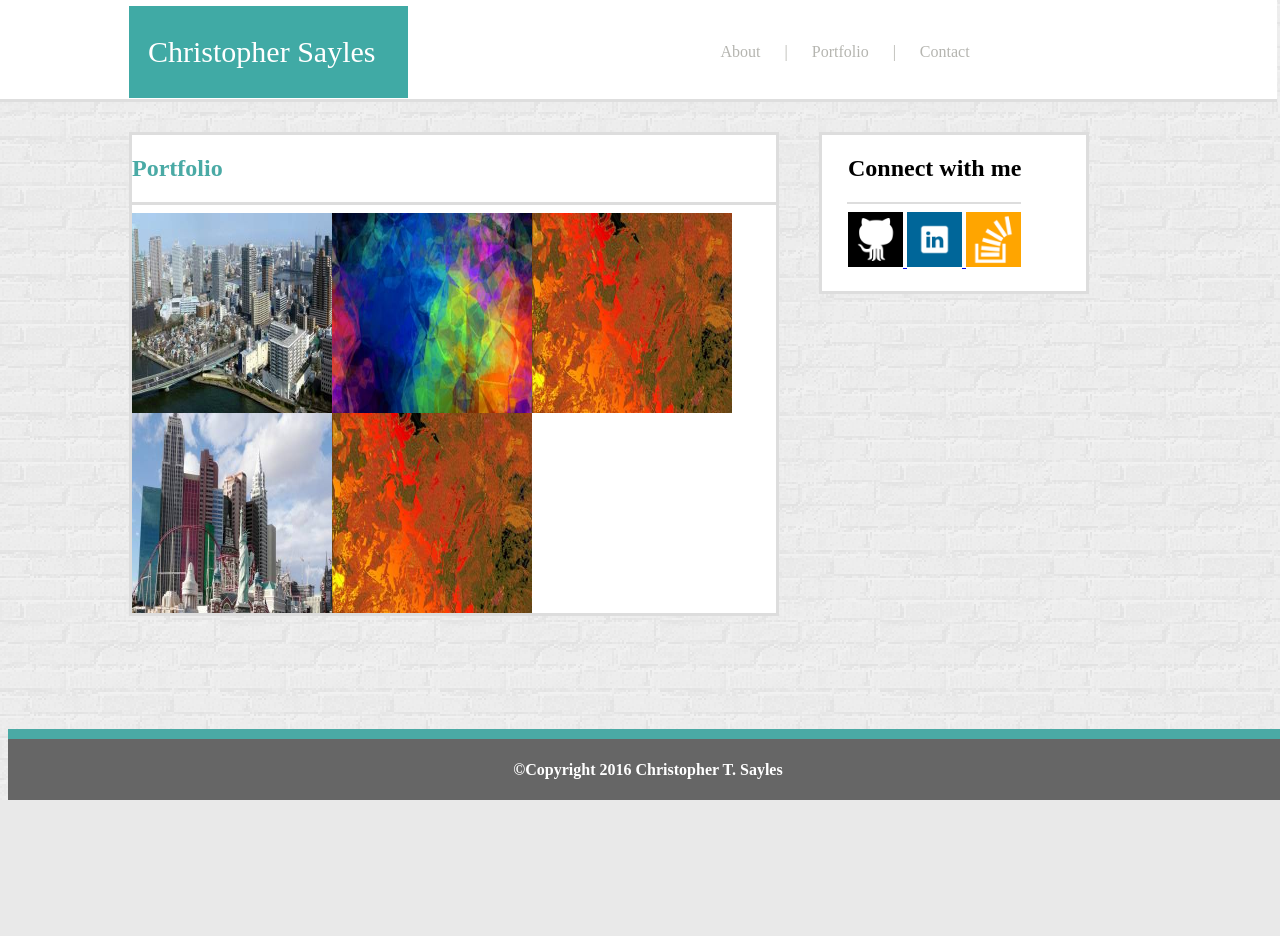
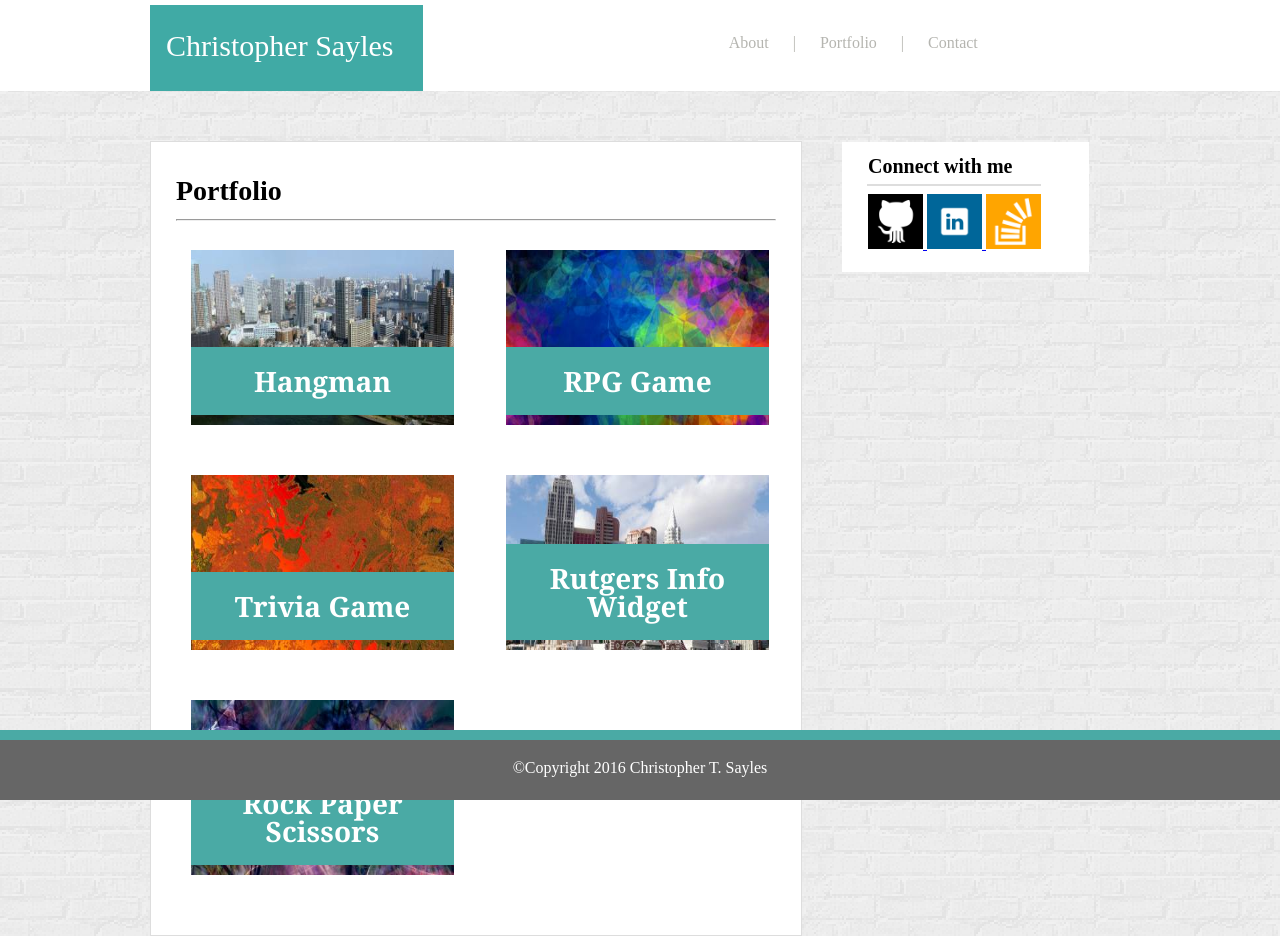
Before and after one commit to ChrisSayles/Basic-Portfolio, a PHP site: page /portfolio.html in a window 1280 px wide. Before the commit the page ends 800 px from the top, so only its background shows below. Run offline with PHP 8.4, Linux system fonts and the light colour scheme.

Commit message:
Final HW Recommended Assignment

```diff
--- a/assets/css/style.css
+++ b/assets/css/style.css
@@ -23,6 +23,7 @@
 }
 #aboutmeheader {
   color: #4aaaa5;
+  padding-left: 9px;
 }
 
 #aboutmemainhr {
@@ -52,6 +53,18 @@
     padding-bottom: 20px;
     background-color: #ffffff;
 }
+#aboutmesidebarpor {
+    width: 221px;
+    border-style: solid;
+    border-color: #dddddd;
+    float: left;
+    margin-left: 40px;
+    margin-top: 41px;
+    padding-left: 26px;
+    padding-right: -22px;
+    padding-bottom: 20px;
+    background-color: #ffffff;
+}
 .socialmedialogo {
     width: 55px;
     height: 55px;
@@ -69,6 +82,15 @@
     font-size: 18px;
     margin-left: 0px;
 }
+#connectwithmepor {
+    color: black;
+    font-size: 20px;
+    margin-left: 0px;
+    font-weight: bold;
+    margin-top: 14px;
+
+}
+
 
 #connectwithmehr {
     color: #dddddd;
@@ -169,6 +191,12 @@
     float: none;
 }
 
+.centerpor {
+    text-align: center;
+    float: none;
+    padding-top: 20px;
+}
+
 footer {
     background-color: #666666;
     overflow: auto;
@@ -179,13 +207,36 @@
     float: left;
     margin-top: 10px;
     position: absolute;
+    height: 70px;
 }
 
 .portfolioimage {
     height: 200px;
     width: 200px;
     float: left;
+    padding: 0 0 22px 30px;
 }
+
+.hangman {
+    background-image:url("../images/hangmangame.jpeg");
+    width: 160px;
+    height: 160px;
+}
+.projectname {
+            bottom: 49%;
+    position: absolute;
+    text-align: center;
+    font-size: 20px;
+    height: 50px;
+    margin: 0px;
+    color: white;
+    line-height: 2;
+}
+.box {
+    background-color: #4aaaa5;
+    width=100%
+}
+
 
 .wrapper {
     min-height: 100%;
@@ -193,3 +244,65 @@
     margin-bottom: -66px;
     position: relative;
 }
+
+.portfolio_container {
+    min-height: 1000px;
+}
+
+.container {
+    clear: both;
+    min-height:700px;
+}
+
+.main_content {
+    min-height: 400px;
+    width: 600px;
+    margin-top: 40px;
+    margin-left: 150px;
+    background-color: white;
+    float: left;
+    border: 1px solid #dddddd;
+    padding: 25px;
+    padding-top: 35px;
+    font-weight: bold;
+    font-size: 1.75em;
+    height: auto;
+}
+
+
+
+.projectimg {
+    height: 195px;
+    width: 263px;
+    position: relative;
+    float: left;
+    margin: 15px;
+}
+
+.rightimage{
+        margin-right: 0px;
+    margin-left: 37px;
+}
+
+h3 {
+    background-color: #4aaaa5;
+    color: white;
+    font-family: Georgia, Times, "Times New Roman", serif;
+    width: 263px;
+    padding: 20px 0px;
+    text-align: center;
+    position: absolute;
+    bottom: 30px;
+    left: 0px;
+}
+
+#headerChrisSaylesPort {
+        width: 273px;
+    border-style: solid;
+    border-color: #40aaa5;
+    background-color: #40aaa5;
+    height: 86px;
+    margin-left: 158px;
+    position: absolute;
+    margin-top: -44px;
+}
--- a/contact.html
+++ b/contact.html
@@ -14,8 +14,8 @@
 <!--Nesting two divs for the top header section-->
 <div class="topdivsection">
 	<div class="aboutPortfolioContactHeaderText">
-			<a href="file:///Users/chrissayles/Desktop/Basic-Portfolio/index.html" style="color: #b5b5b0; text-decoration:none">About    |</a>
-			<a href="file:///Users/chrissayles/Desktop/Basic-Portfolio/portfolio.html" style="color: #b5b5b0; text-decoration:none">Portfolio    |</a>
+			<a href="index.html" style="color: #b5b5b0; text-decoration:none">About    |</a>
+			<a href="portfolio.html" style="color: #b5b5b0; text-decoration:none">Portfolio    |</a>
 			<a href="#" style="color: #b5b5b0; text-decoration:none">Contact</a>
 	</div>
 	<div id="headerChrisSayles">
--- a/portfolio.html
+++ b/portfolio.html
@@ -1,62 +1,52 @@
-<DOCTYPE html>
 
-<!--CSS Relative Link-->
-<link rel="stylesheet" type="text/css" href="assets/css/style.css"
-
-<!--Title-->
-<Title>Portfolio</Title>
-
-<!--Head Info-->
-<Head>
-
-</Head>
-
-<!--Body-->
-<Body>
-<!--Nesting two divs for the top header section-->
+<!DOCTYPE html>
+<html>
+<head>
+	<title>Portfolio</title>
+	<link rel="stylesheet" type="text/css" href="assets/css/reset.css" />
+	<link rel="stylesheet" type="text/css" href="assets/css/style.css" />
+	<meta charset="UTF-8">
+</head>
+<body>
 <div class="topdivsection">
 	<div class="aboutPortfolioContactHeaderText">
-			<a href="#" style="color: #b5b5b0; text-decoration:none">About    |</a>
-			<a href="file:///Users/chrissayles/Desktop/Basic-Portfolio/portfolio.html" style="color: #b5b5b0; text-decoration:none">Portfolio    |</a>
-			<a href="file:///Users/chrissayles/Desktop/Basic-Portfolio/contact.html" style="color: #b5b5b0; text-decoration:none">Contact</a>
+			<a href="index.html" style="color: #b5b5b0; text-decoration:none">About    |</a>
+			<a href="portfolio.html" style="color: #b5b5b0; text-decoration:none">Portfolio    |</a>
+			<a href="contact.html" style="color: #b5b5b0; text-decoration:none">Contact</a>
 	</div>
-	<div id="headerChrisSayles">
+	<div id="headerChrisSaylesPort">
 		<div id='chrisSaylesText'>Christopher Sayles</div>
 	</div>
 </div>
-<div>
-<!--Div containing portfolio images, text, horizontal rule-->
- <section>
- <div>
-	<div id="aboutmemain">
-		<h1 id="aboutmeheader">Portfolio</h1>
-		<hr id="aboutmemainhr">
-		<!--images for portfolio-->
-		<!--image 1-->
-			<div>
-				<img class="portfolioimage" src="assets/images/hangmangame.jpeg">
+	<div class="container">
+		<section class="main_content portfolio_content" >
+			<h2>Portfolio</h2>
+			<hr/>
+
+			<div class="projectimg">
+				<img src="assets/images/hangmangame.jpeg" height="175px" width="263px" alt="Hangman"/>
+				<h3>Hangman</h3>
 			</div>
-		<!--image 2-->
-			<div>
-				<img class="portfolioimage" src="assets/images/rpg game.jpeg">
+			<div class="projectimg rightimage">
+				<img src="assets/images/rpg_game.jpeg" height="175px" width="263px" alt="RPG Game"/>
+				<h3>RPG Game</h3>
 			</div>
-		<!--image 3-->
-			<div>
-				<img class="portfolioimage" src="assets/images/trivia game.jpeg">
+			<div class="projectimg">
+				<img src="assets/images/triviagame.jpeg" height="175px" width="263px" alt="Trivia Game"/>
+				<h3>Trivia Game</h3>
 			</div>
-		<!--image 4-->
-			<div>
-				<img class="portfolioimage" src="assets/images/rutgers info widgit.jpeg">
+			<div class="projectimg rightimage">
+				<img src="assets/images/rutgers_info_widgit.jpeg" height="175px" width="263px" alt="Rutgers Info Widget"/>
+				<h3>Rutgers Info Widget</h3>
 			</div>
-		<!--image 5-->
-			<div>
-				<img class="portfolioimage" src="assets/images/trivia game.jpeg">
+			<div class="projectimg">
+				<img src="assets/images/rock_paper_scissors.jpeg" height="175px" width="263px" alt="Rock Paper Scissors"/>
+				<h3>Rock Paper Scissors</h3>
 			</div>
-	</div>
-<!--Connect with me Section-->
-	<div id="aboutmesidebar">
+		</section>
+		<div id="aboutmesidebarpor">
 <!--Connect with me text-->
-		<h2 id="connectwithme">Connect with me</h2>
+		<h2 id="connectwithmepor">Connect with me</h2>
 <!--Horizontal Rule-->
 		<hr id="connectwithmehr">
 <!--Image Links to connect with-->
@@ -72,11 +62,10 @@
 		<img src="assets/images/1477284180_stackoverflow.png" class="socialmedialogo" alt="Stackoverflow Logo">
 		</a>
 	</div>
-</div>
-</section>
-<footer>
+		<footer>
 	<hr id="footerlineteal">
-	<h4 class="center"> ©Copyright 2016 Christopher T. Sayles</h4>
+	<h4 class="centerpor"> ©Copyright 2016 Christopher T. Sayles</h4>
 </footer>
-</Body>
+	</div>
+</body>
 </html>
```
Also changed, not shown: assets/images/rock_paper_scissors.jpeg (renamed from assets/images/rock paper scissors.jpeg), assets/images/rpg_game.jpeg (renamed from assets/images/rpg game.jpeg), assets/images/rutgers_info_widgit.jpeg (renamed from assets/images/rutgers info widgit.jpeg), assets/images/triviagame.jpeg (renamed from assets/images/trivia game.jpeg).
